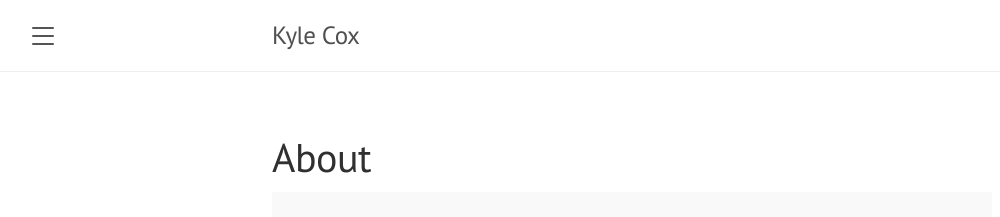
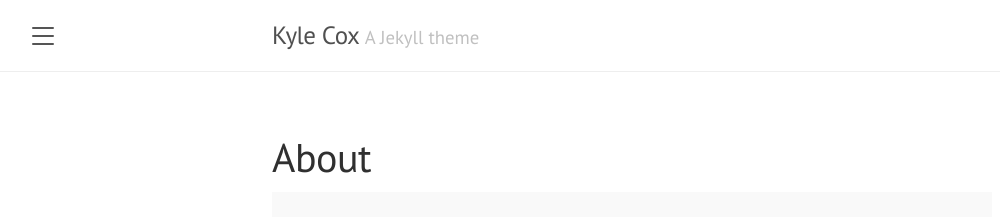
Before and after one commit to xocelyk/xocelyk.github.io, a Jekyll site: the page built from about.md, in a window 1280 px wide. Shown: the top 217 px of the page, without its empty margins (8-1008 px from the left). Built offline with Jekyll 4.4.1, drawn with Linux system fonts in a browser that asks for light colours.

Commit message:
apply theme

```diff
--- a/_config.yml
+++ b/_config.yml
@@ -1,6 +1,6 @@
 # Setup
 title:               Kyle Cox
-# tagline:             'A Jekyll theme'
+tagline:             'A Jekyll theme'
 # description:         'A reserved <a href="https://jekyllrb.com" target="_blank">Jekyll</a> theme that places the utmost gravity on content with a hidden drawer. Made by <a href="https://twitter.com/mdo" target="_blank">@mdo</a>.'
 url:                 http://lanyon.getpoole.com
 baseurl:             ''
@@ -10,7 +10,7 @@ permalink:           pretty
 # About/contact
 author:
   name:              Kyle Cox
-  url:               xocelyk.github.io
+  # url:               xocelyk.github.io
   email:             kylecox2000@gmail.com
 
 # Gems
```
